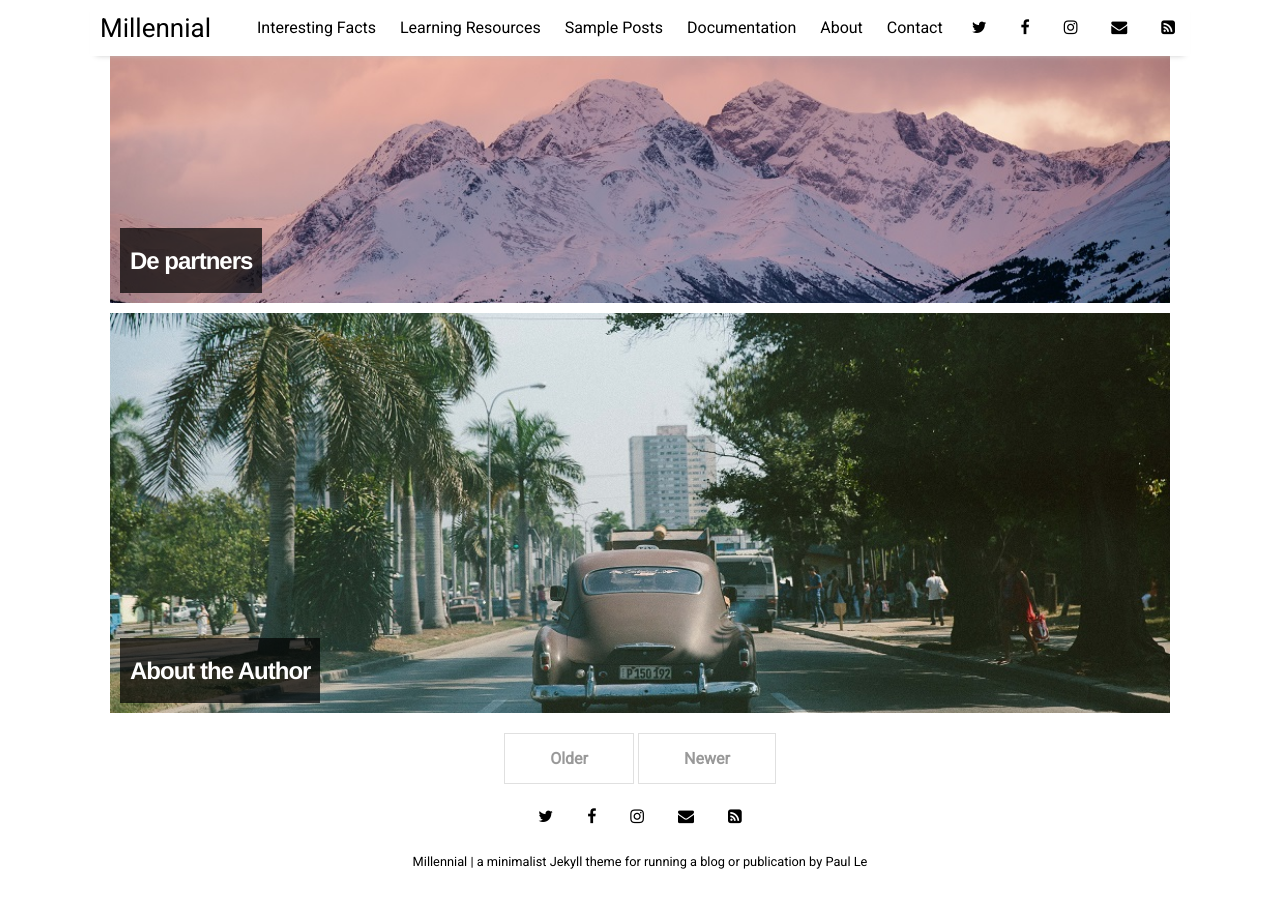
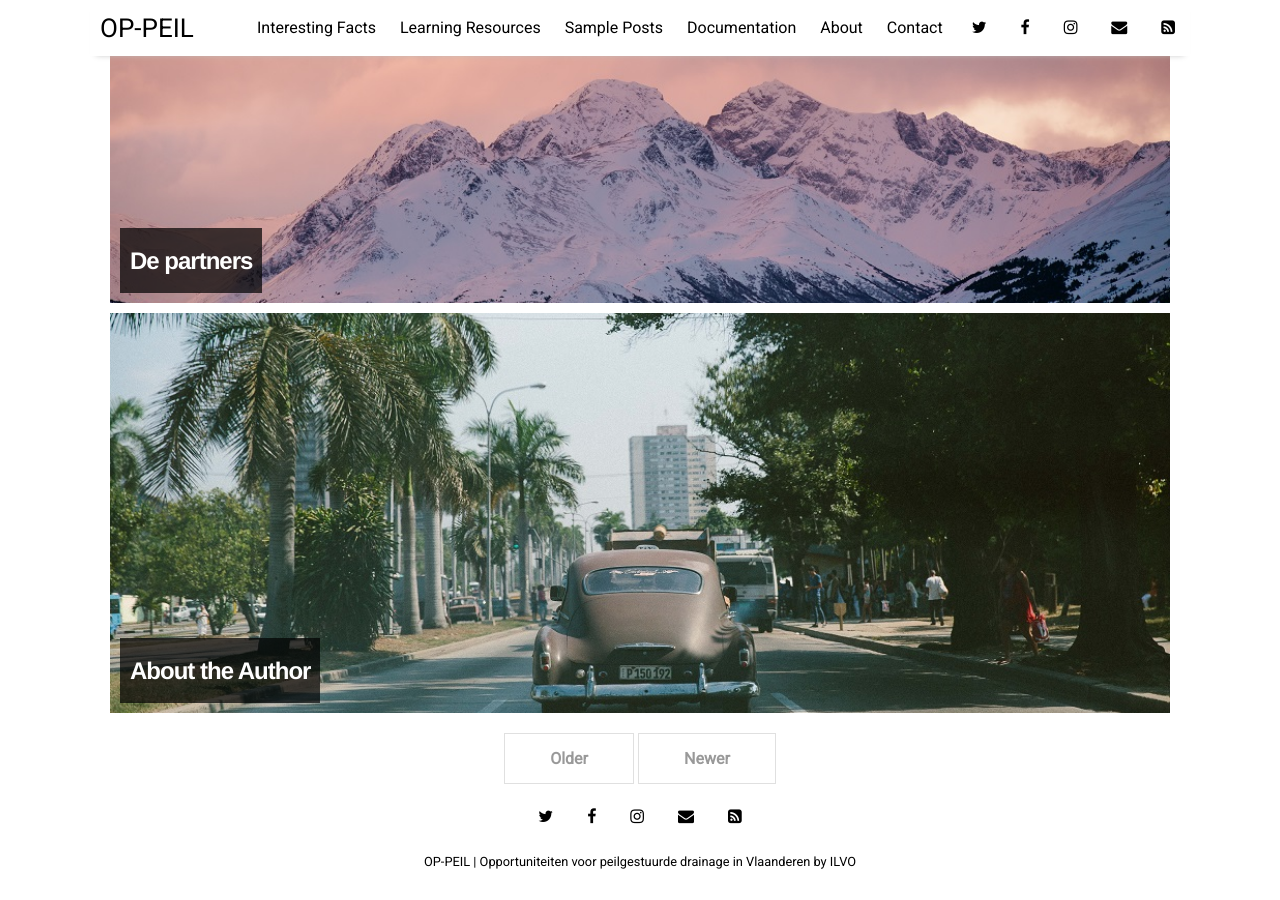
Before and after one commit to sarahgarre/op-peil, a Jekyll site: the page built from index.html, in a window 1280 px wide and 900 px high, scrolled down 1398 px. Built offline with Jekyll 4.4.1, drawn with Linux system fonts in a browser that asks for light colours; nearby versions of some CDN libraries; the list of posts is cut into pages by our own code.

Commit message:
finding my way

```diff
--- a/_config.yml
+++ b/_config.yml
@@ -10,9 +10,9 @@ permalink:           /:title
 plugins:             [jekyll-paginate, jekyll-sitemap, jekyll-feed, jekyll-seo-tag]
 
 # Customise atom feed settings (this is where Jekyll-Feed gets configuration information)
-title:		           "Millennial"
-description:	       "a minimalist Jekyll theme for running a blog or publication"
-author:              "Paul Le"
+title:		           "OP-PEIL"
+description:	       "Opportuniteiten voor peilgestuurde drainage in Vlaanderen"
+author:              "ILVO"
 
 # RSS 2.0 can be used instead of Atom by uncommenting following two lines
 #feed:
```
